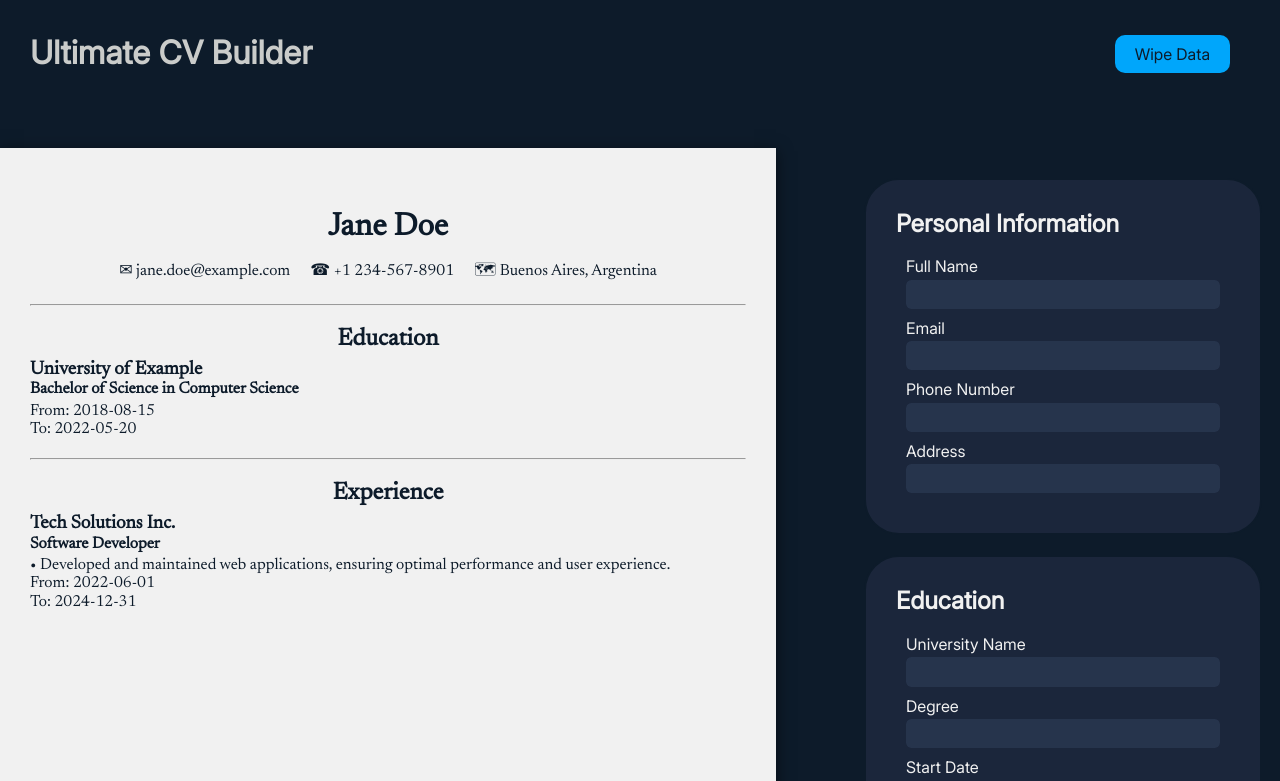
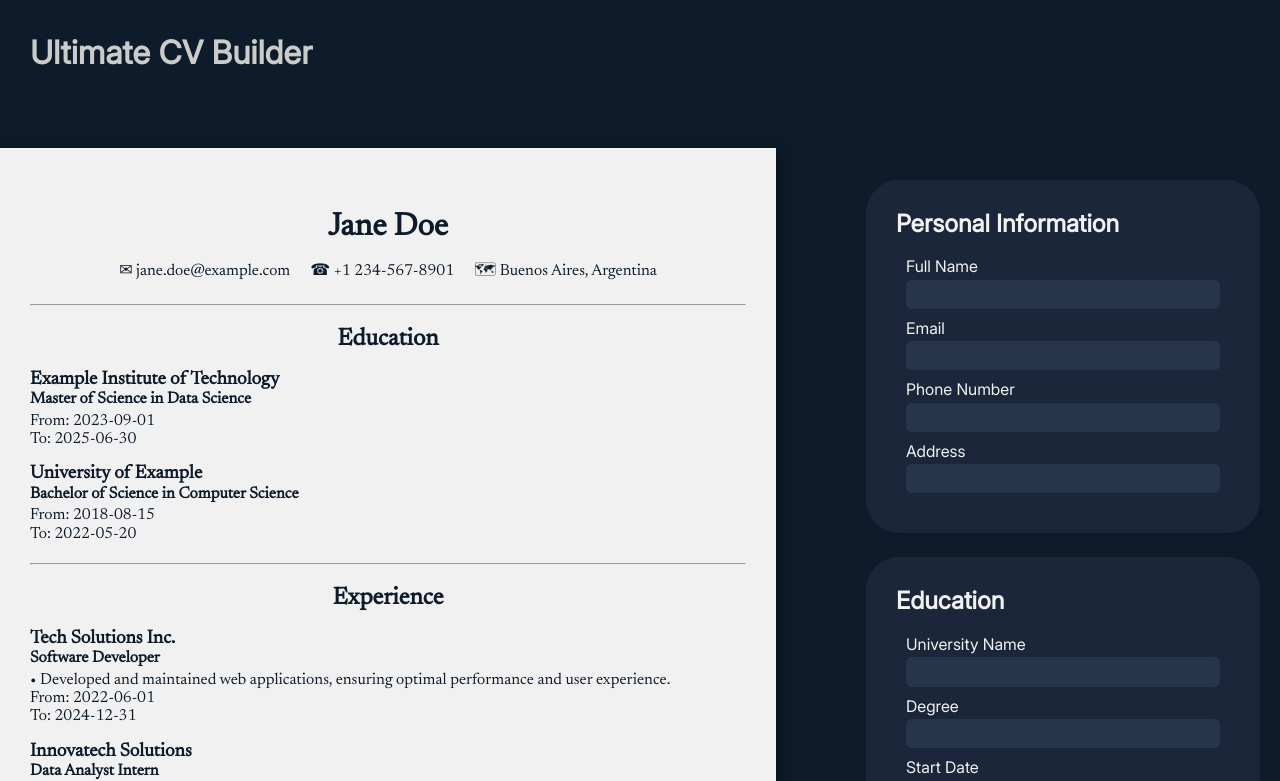
Before and after one commit to gianlucaegallino/CV-Builder-Ultimate, a React (Vite) app: page / in a window 1280 px wide. Shown: the top 781 px of the page. Built offline with nearby package versions, Linux system fonts and the light colour scheme.

Commit message:
Add data array support for education and experience in the backend

```diff
--- a/src/components/App.jsx
+++ b/src/components/App.jsx
@@ -6,56 +6,76 @@ import CVForm from "./CVForm";
 import { useState } from "react";
 
 function App() {
-
   const [personalData, setPersonalData] = useState({
     name: "Jane Doe",
     email: "jane.doe@example.com",
     phone: "+1 234-567-8901",
-    address: "Buenos Aires, Argentina"
+    address: "Buenos Aires, Argentina",
   });
-  const [educationData, setEducationData] = useState({
+  const [educationData, setEducationData] = useState([
+    {
+      university: "Example Institute of Technology",
+      degree: "Master of Science in Data Science",
+      startDate: "2023-09-01",
+      endDate: "2025-06-30",
+      key: crypto.randomUUID(),
+    },
+    {
       university: "University of Example",
       degree: "Bachelor of Science in Computer Science",
       startDate: "2018-08-15",
       endDate: "2022-05-20",
-  });
-  const [jobData, setJobData] = useState({
+      key: crypto.randomUUID(),
+    },
+  ]);
+  const [jobData, setJobData] = useState([
+    {
       company: "Tech Solutions Inc.",
       jobTitle: "Software Developer",
       description:
         "Developed and maintained web applications, ensuring optimal performance and user experience.",
       startDate: "2022-06-01",
       endDate: "2024-12-31",
-  });
+      key: crypto.randomUUID(),
+    },
+    {
+      company: "Innovatech Solutions",
+      jobTitle: "Data Analyst Intern",
+      description:
+        "Analyzed datasets to provide actionable insights, optimized reporting processes, and contributed to predictive modeling projects.",
+      startDate: "2021-05-01",
+      endDate: "2021-08-31",
+      key: crypto.randomUUID(),
+    }]
+  );
 
-  function handlePersonalDataChange(field, value){
-    if (field){
-      setPersonalData({...personalData, [`${field}`]:value})
+  function handlePersonalDataChange(field, value) {
+    if (field) {
+      setPersonalData({ ...personalData, [`${field}`]: value });
     }
   }
 
-  function handleEducationDataChange(field, value){
-    if (field){
-      setEducationData({...educationData, [`${field}`]:value})
+  function handleEducationDataChange(field, value) {
+    if (field) {
+      setEducationData({ ...educationData, [`${field}`]: value });
     }
   }
 
-  function handleJobDataChange(field, value){
-    if (field){
-      setJobData({...jobData, [`${field}`]:value})
+  function handleJobDataChange(field, value) {
+    if (field) {
+      setJobData({ ...jobData, [`${field}`]: value });
     }
   }
 
-  function wipeData(){
+  function wipeData() {
     setPersonalData({});
     setEducationData({});
     setJobData({});
   }
 
-
   return (
     <>
-      <CustomHeader func={wipeData}/>
+      <CustomHeader func={wipeData} />
 
       <main>
         <Curriculum
@@ -64,9 +84,9 @@ function App() {
           jobData={jobData}
         />
         <CVForm
-        personalFn = {handlePersonalDataChange}
-        educationFn = {handleEducationDataChange}
-        jobFn = {handleJobDataChange}
+          personalFn={handlePersonalDataChange}
+          educationFn={handleEducationDataChange}
+          jobFn={handleJobDataChange}
         />
       </main>
     </>
--- a/src/components/CVEducation.jsx
+++ b/src/components/CVEducation.jsx
@@ -1,24 +1,34 @@
 import "../styles/CVEducation.css";
 
-export default function CVEducation({ data }) {
-  const {
-    university = false,
-    degree = false,
-    startDate = false,
-    endDate = false,
-  } = data;
+export default function CVEducation({ data = null}) {
+  let contents = [];
+  let len = data.length;
+  for (let i = 0; i< len; i++){
+    let {
+      university = false,
+      degree = false,
+      startDate = false,
+      endDate = false,
+      key,
+    } = data[i];
+
+    contents.push(
+      <div key={key}>
+        <h3>{university}</h3>
+        <h4>{degree}</h4>
+        <p>{startDate && "From: " + startDate}</p>
+        <p>{endDate && "To: " + endDate}</p>
+      </div>
+    );
+  }
+
+
   return (
-    //TODO: Make dynamic
     <>
       <hr></hr>
       <div className="education">
-        <div>
-          <h2>Education</h2>
-          <h3>{university}</h3>
-          <h4>{degree}</h4>
-          <p>{startDate && "From: " + startDate}</p>
-          <p>{endDate && "To: " + endDate}</p>
-        </div>
+        <h2>Education</h2>
+        {contents}
       </div>
     </>
   );
--- a/src/components/CVJobs.jsx
+++ b/src/components/CVJobs.jsx
@@ -1,23 +1,35 @@
 import "../styles/CVJobs.css";
 export default function CVJobs({ data = null }) {
-  //TODO: Make dynamic
-  const {
-    company = false,
-    jobTitle = false,
-    description = false,
-    startDate = false,
-    endDate = false,
-  } = data;
+
+  let contents = [];
+  let len = data.length;
+  for (let i = 0; i< len; i++){
+    let {
+      company = false,
+      jobTitle = false,
+      description = false,
+      startDate = false,
+      endDate = false,
+      key,
+    } = data[i];
+
+    contents.push(
+      <div key={key}>
+<h3>{company}</h3>
+        <h4>{jobTitle}</h4>
+        <p className="thick">{description && "• " + description}</p>
+        <p>{startDate && "From: " + startDate}</p>
+        <p>{endDate && "To: " + endDate}</p>
+      </div>
+    );
+  }
+
   return (
     <>
       <hr></hr>
       <div className="work">
         <h2>Experience</h2>
-        <h3>{company}</h3>
-        <h4>{jobTitle}</h4>
-        <p className="thick">{description && "• " + description}</p>
-        <p>{startDate && "From: " + startDate}</p>
-        <p>{endDate && "To: " + endDate}</p>
+        {contents}
       </div>
     </>
   );
--- a/src/components/CustomHeader.jsx
+++ b/src/components/CustomHeader.jsx
@@ -3,7 +3,8 @@ export default function CustomHeader({func}){
     return(
         <header className="hdr">
                 <p className="Title">Ultimate CV Builder</p>
-                <button onClick={func}>Wipe Data</button>
+{/*  This button opens a can of worms. TODO: Fix functionality, someday.
+ <button onClick={func}>Wipe Data</button> */}
         </header>
     )
 }
--- a/src/components/CvHeading.jsx
+++ b/src/components/CvHeading.jsx
@@ -1,7 +1,6 @@
 import "../styles/CVHeading.css"
-export default function CvHeading({data}){
+export default function CvHeading({data = null}){
     const {name=false, email = false, phone = false, address = false} = data;
-    //TODO: Make dynamic
     return(
         <div className="cvHeading">
             <h1 className="title">{name}</h1>
--- a/src/styles/CVEducation.css
+++ b/src/styles/CVEducation.css
@@ -5,7 +5,7 @@
     margin: 0px;
 }
 .education h3{
-    margin-top: 5px;
+    margin-top: 15px;
 }
 .education h4{
     margin-bottom: 3px;
--- a/src/styles/CVJobs.css
+++ b/src/styles/CVJobs.css
@@ -5,7 +5,7 @@
     margin: 0px;
 }
 .work h3{
-    margin-top: 5px;
+    margin-top: 15px;
 }
 .work h4{
     margin-bottom: 3px;
```
Lines whose indentation alone changed are shown as unchanged.
